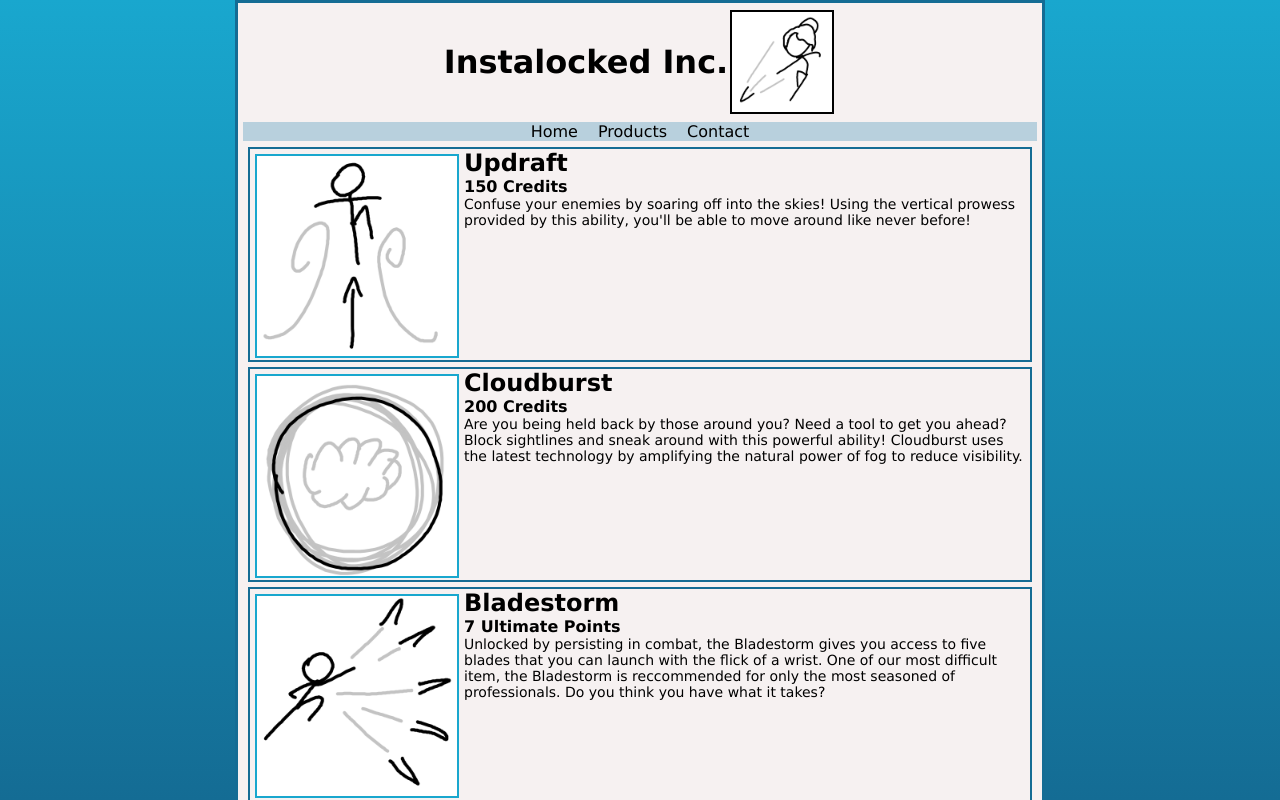
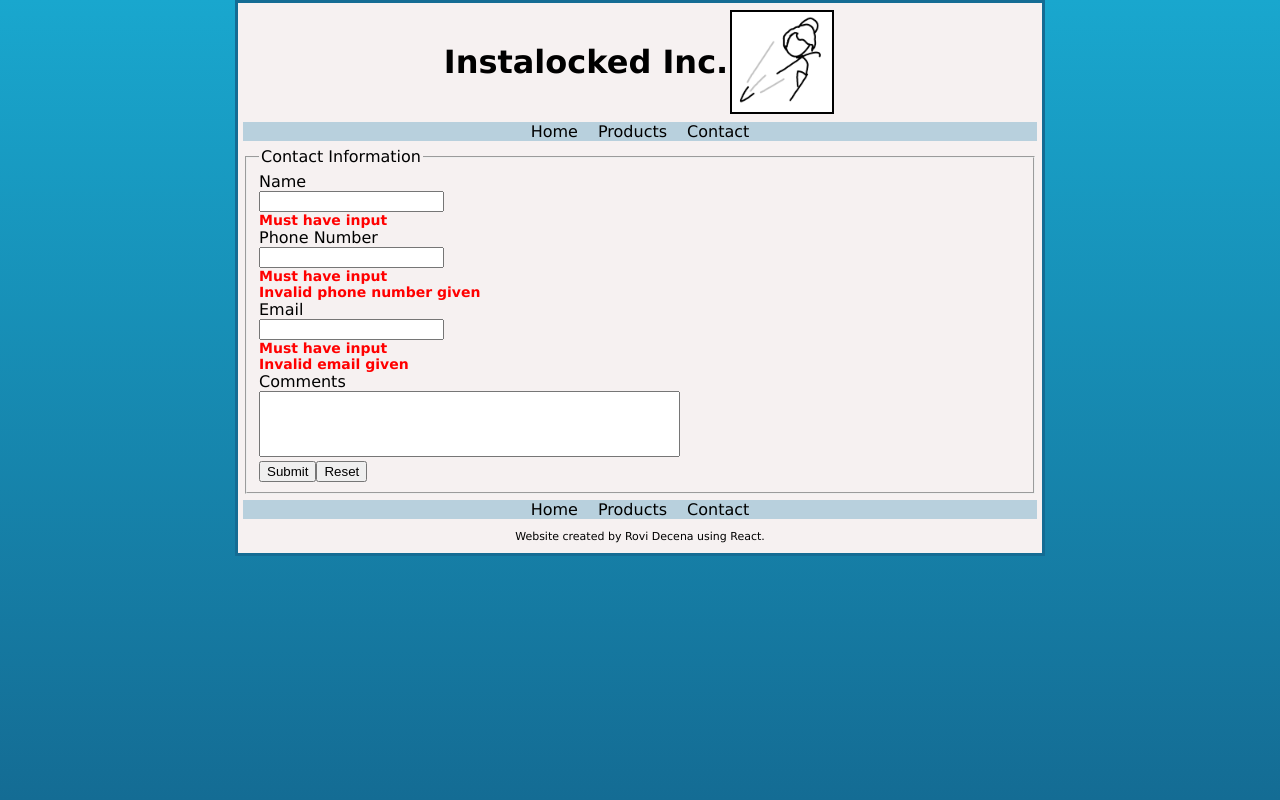
Before and after one commit to johnrcd/instalocked-react, a React (Create React App) app: page /contact in a window 1280 px wide. Shown: the top 800 px of the page. Built offline with nearby package versions, Linux system fonts and the light colour scheme.

Commit message:
imported react-router-dom to add functionality to nav bar

```diff
--- a/package.json
+++ b/package.json
@@ -34,5 +34,8 @@
       "last 1 firefox version",
       "last 1 safari version"
     ]
+  },
+  "devDependencies": {
+    "react-router-dom": "^6.15.0"
   }
 }
--- a/src/App.js
+++ b/src/App.js
@@ -1,18 +1,22 @@
 import './App.css';
-import ProductListContainer from './containers/ProductListContainer';
-import Header from './components/Header';
-import Footer from './components/Footer';
+import ReactDOM from "react-dom/client";
+import { BrowserRouter, Routes, Route } from "react-router-dom";
+import HomePage from './components/pages/HomePage';
+import ProductsPage from './components/pages/ProductsPage';
+import ContactPage from './components/pages/ContactPage';
 
 function App() {
-  return (
+    return (
     <div id="App">
-      <div id="pageWrapper">
-        <Header></Header>
-        <ProductListContainer></ProductListContainer>
-        <Footer></Footer>
-      </div>
-    </div>
-  );
+        <BrowserRouter>
+            <Routes>
+                <Route path="/" element={<HomePage />} />
+                <Route path="/products" element={<ProductsPage />} />
+                <Route path="/contact" element={<ContactPage />} />
+           </Routes>
+        </BrowserRouter>
+        </div>
+     );
 }
 
 export default App;
--- a/src/components/MainNavigationBar.js
+++ b/src/components/MainNavigationBar.js
@@ -1,3 +1,4 @@
+import { Outlet, Link } from "react-router-dom";
 
 /**
  * Navigation bar with the top level elements of the web page.
@@ -7,13 +8,16 @@
 function MainNavigationBar({className})
 {
     return(
-        <nav className={className}>
-            <ul>
-                <li><a href="javascript:;">Home</a></li>
-                <li><a href="javascript:;">Products</a></li>
-                <li><a href="javascript:;">Contact</a></li>
-            </ul>
-        </nav>
+        <>
+            <nav className={className}>
+                <ul>
+                    <li><Link to="/">Home</Link></li>
+                    <li><Link to="/products">Products</Link></li>
+                    <li><Link to="/contact">Contact</Link></li>
+                </ul>
+            </nav>
+            <Outlet />
+        </>
     );
 }
 
--- /dev/null
+++ b/src/components/pages/ContactPage.js
@@ -0,0 +1,57 @@
+import Header from "../Header";
+import Footer from "../Footer";
+
+/**
+ * Displays the contact page.
+ */
+function ContactPage(){
+    return(
+        <div id="pageWrapper">
+            <Header />
+            <form id="contactForm" action="index.html" method="post">
+                <fieldset>
+                    <legend>Contact Information</legend>
+                    <ul>
+                        <li>
+                            <label for="name">Name</label>
+                            <input type="text" id="name" name="phone" />
+                            <p id="name_empty_error" class="form_error">
+                                Must have input
+                            </p>
+                        </li>
+                        <li>
+                            <label for="phone">Phone Number</label>
+                            <input type="tel" id="phone" name="phone" />
+                            <p id="phone_empty_error" class="form_error">
+                                Must have input
+                            </p>
+                            <p id="phone_input_error" class="form_error">
+                                Invalid phone number given
+                            </p>
+                        </li>
+                        <li>
+                            <label for="email">Email</label>
+                            <input type="email" id="email" name="email" />
+                            <p id="email_empty_error" class="form_error">
+                                Must have input
+                            </p>
+                            <p id="email_input_error" class="form_error">
+                                Invalid email given
+                            </p>
+                        </li>
+                        <li>
+                            <label for="comments">Comments</label>
+                            <textarea id="comments" rows="4" cols="50"></textarea>
+                        </li>
+                        <button type="submit" id="submit">Submit</button>
+                        <button type="reset" id="reset">Reset</button>
+                    </ul>
+
+                </fieldset>
+            </form>
+            <Footer />
+        </div>
+    );
+}
+
+export default ContactPage;
--- /dev/null
+++ b/src/components/pages/HomePage.js
@@ -0,0 +1,31 @@
+import Header from "../Header";
+import Footer from "../Footer";
+
+/**
+ * Displays the home page. This is the landing page for the site.
+ */
+function HomePage(){
+    return(
+        <div id="pageWrapper">
+            <Header />
+            <article>
+                <p>
+                    Hey Jett mains! Are you constantly being held back by bad team mates? Do you
+                    always die when you dash in because your team can't clear? Are buy rounds
+                    wasted on lowly Vandals and full shields? Are you better than everyone else
+                    but still hard stuck in Iron? Well I've got the stuff for you!
+                </p>
+                <p>
+                    Here at Instalocked Inc., we have a wide variety of items that are perfect for
+                    you! Need to run away? We have the solution! Caught with your pants down? No
+                    worries, we've got something for you. Whatever your needs, we'll have them in
+                    stock for you to perform at your absolute best. I'll see you in Radiant, Jett
+                    mains!
+                </p>
+            </article>
+            <Footer />
+        </div>
+    );
+}
+
+export default HomePage;
--- /dev/null
+++ b/src/components/pages/ProductsPage.js
@@ -0,0 +1,18 @@
+import Header from "../Header";
+import Footer from "../Footer";
+import ProductList from "../ProductList";
+
+/**
+ * Displays the products page.
+ */
+function ProductsPage(){
+    return(
+        <div id="pageWrapper">
+            <Header />
+            <ProductList />
+            <Footer />
+        </div>
+    );
+}
+
+export default ProductsPage;
```
Also changed, not shown: 1 other file (tests, documents, lock files or other folders).
